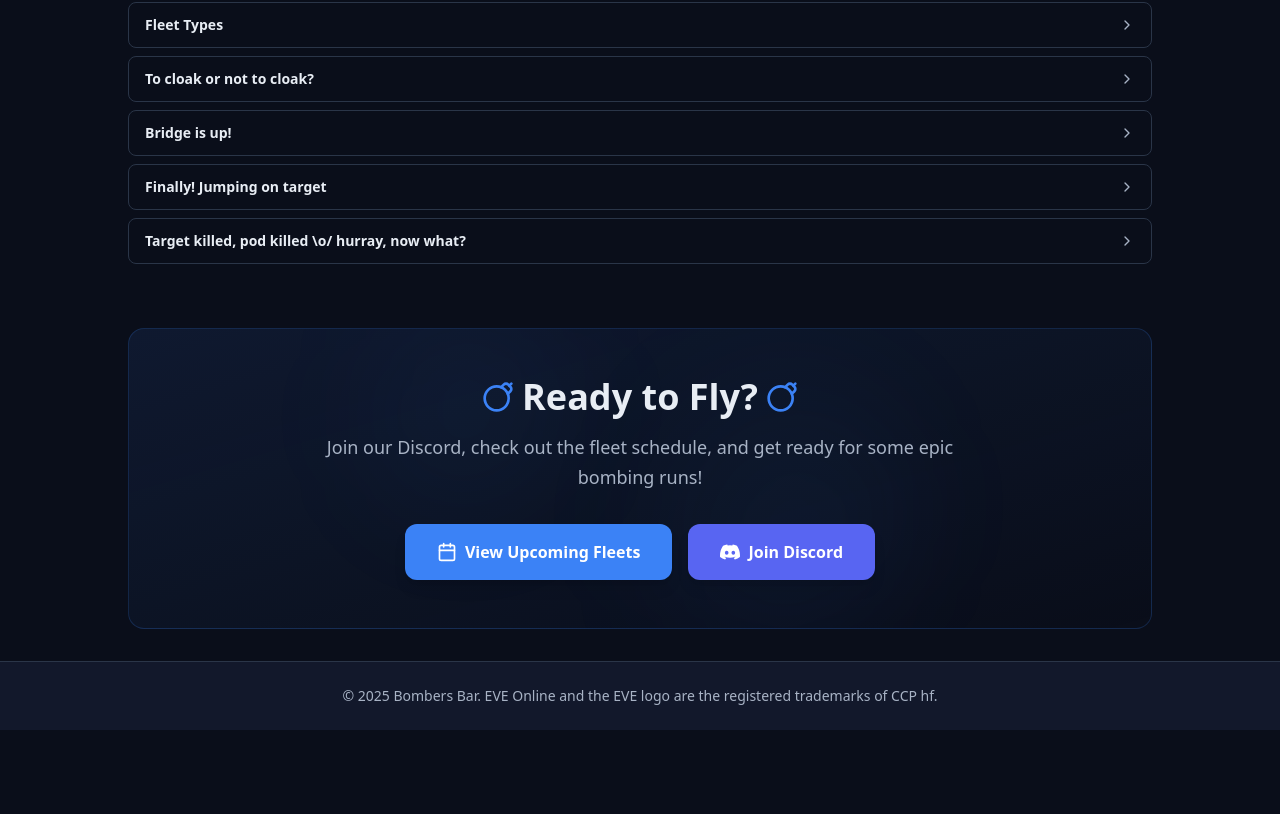
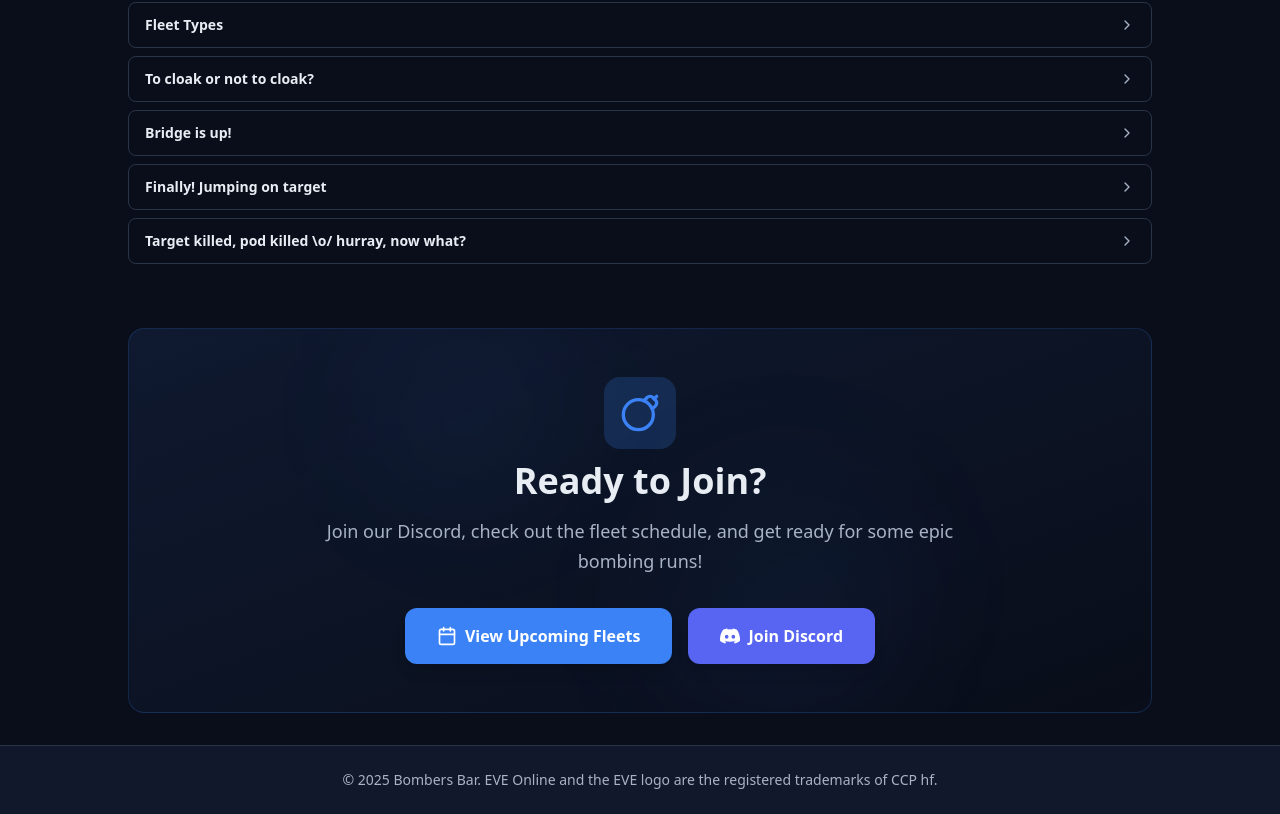
Before and after one commit to matthonesty/bb-react, a Next.js app: page /about in a window 1280 px wide. Shown: the part 4598-5412 px from the top of the page. Before the commit the page ends 5328 px from the top, so only its background shows below. Built offline with nearby package versions, Linux system fonts and the light colour scheme; no server answers; the database is empty.

Commit message:
Update CTA: move bomb icon to top, change to 'Ready to Join?'

```diff
--- a/app/about/page.tsx
+++ b/app/about/page.tsx
@@ -804,10 +804,11 @@
           <div className="absolute bottom-0 right-1/4 w-64 h-64 bg-gradient-to-tl from-primary/10 to-transparent rounded-full blur-3xl" />
 
           <div className="relative z-10">
-            <div className="inline-flex items-center justify-center gap-2 mb-4">
-              <Bomb className="h-8 w-8 text-primary" />
-              <h2 className="text-3xl md:text-4xl font-bold text-foreground">Ready to Fly?</h2>
-              <Bomb className="h-8 w-8 text-primary" />
+            <div className="flex flex-col items-center mb-4">
+              <div className="mb-3 rounded-2xl bg-primary/20 p-4">
+                <Bomb className="h-10 w-10 text-primary" />
+              </div>
+              <h2 className="text-3xl md:text-4xl font-bold text-foreground">Ready to Join?</h2>
             </div>
             <p className="text-lg text-foreground-muted mb-8 max-w-2xl mx-auto leading-relaxed">
               Join our Discord, check out the fleet schedule, and get ready for some epic bombing runs!
```
